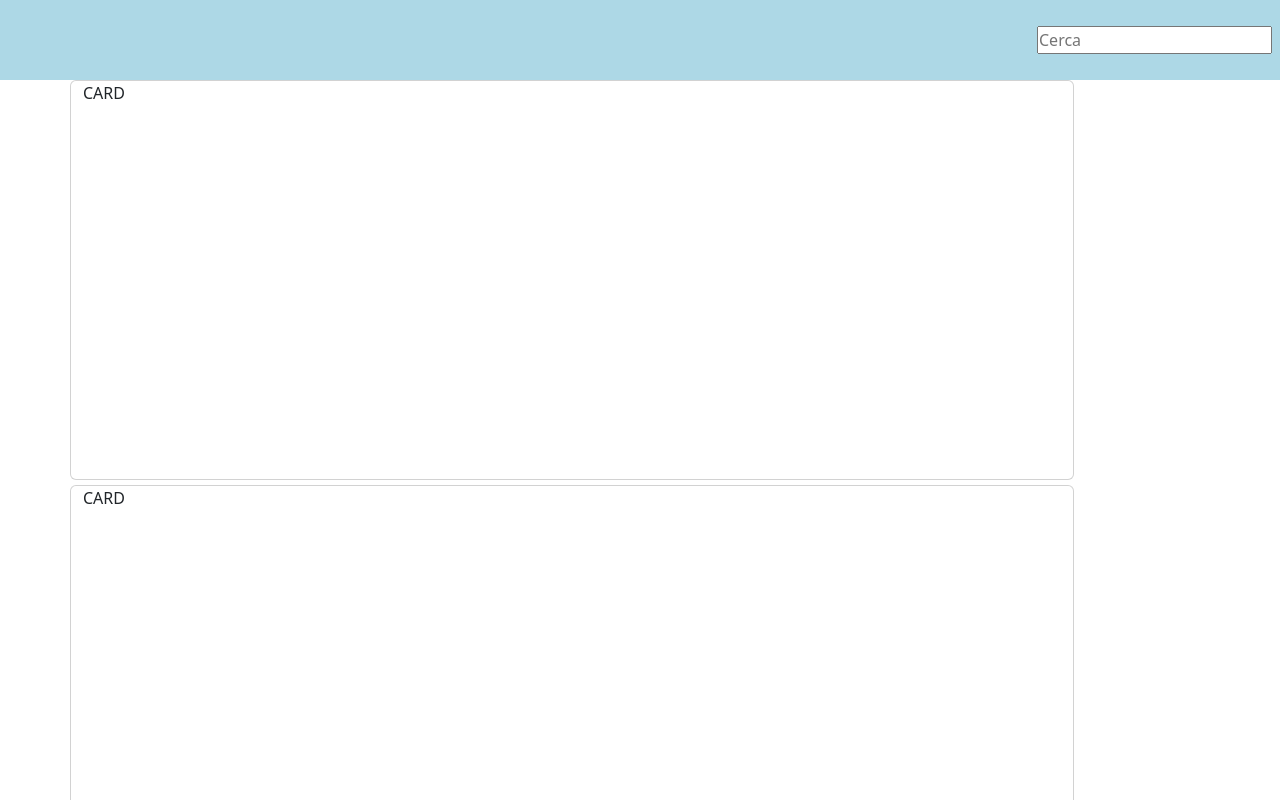
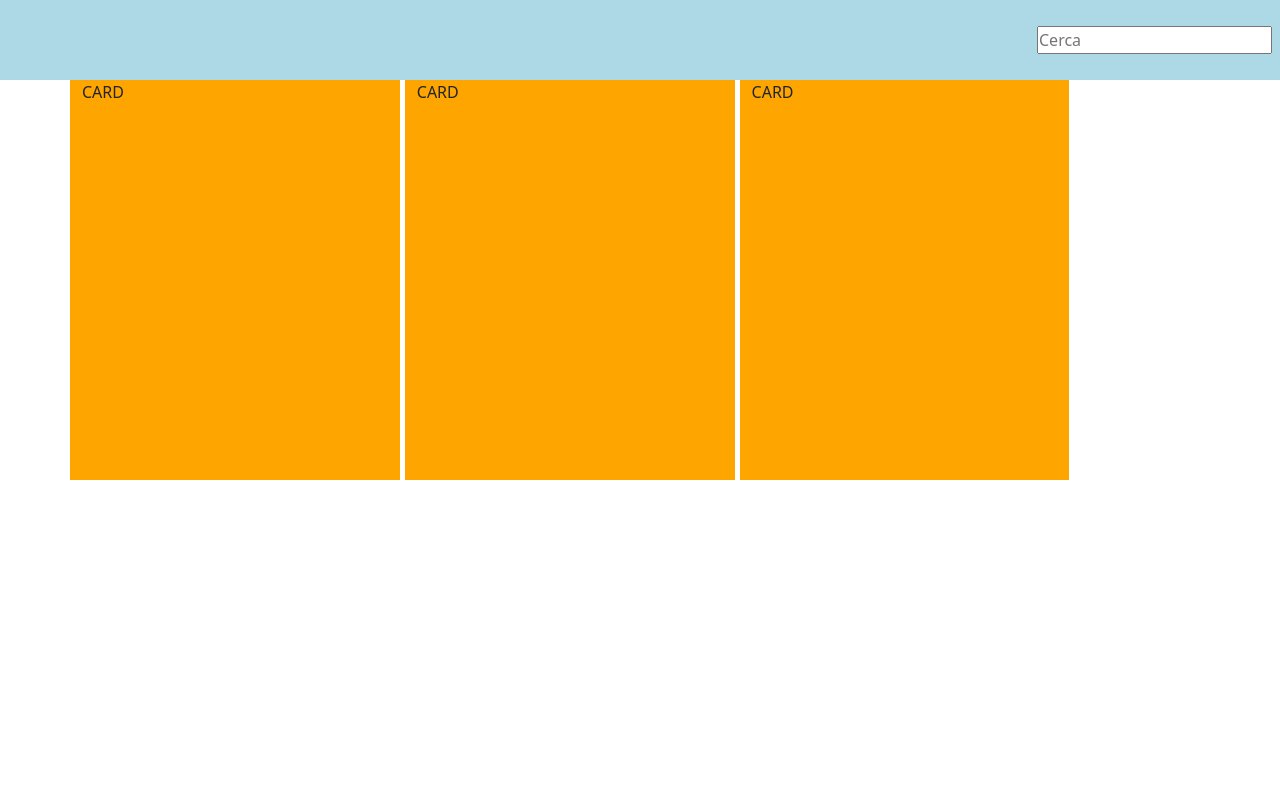
Before and after one commit to TeoFanta99/vite-boolflix, a Vue app: page / in a window 1280 px wide. Shown: the top 800 px of the page. Built offline with nearby package versions, Linux system fonts and the light colour scheme.

Commit message:
fix class name

```diff
--- a/src/components/AppCard.vue
+++ b/src/components/AppCard.vue
@@ -5,13 +5,13 @@ export default {
 </script>
 
 <template>
-    <div class="card">
+    <div class="film-card">
         CARD
     </div>
 </template>
 
 <style lang="scss">
-.card {
+.row>.film-card {
     min-height: 400px;
     width: calc((100% / 3) - 5px);
     background-color: orange;
```
